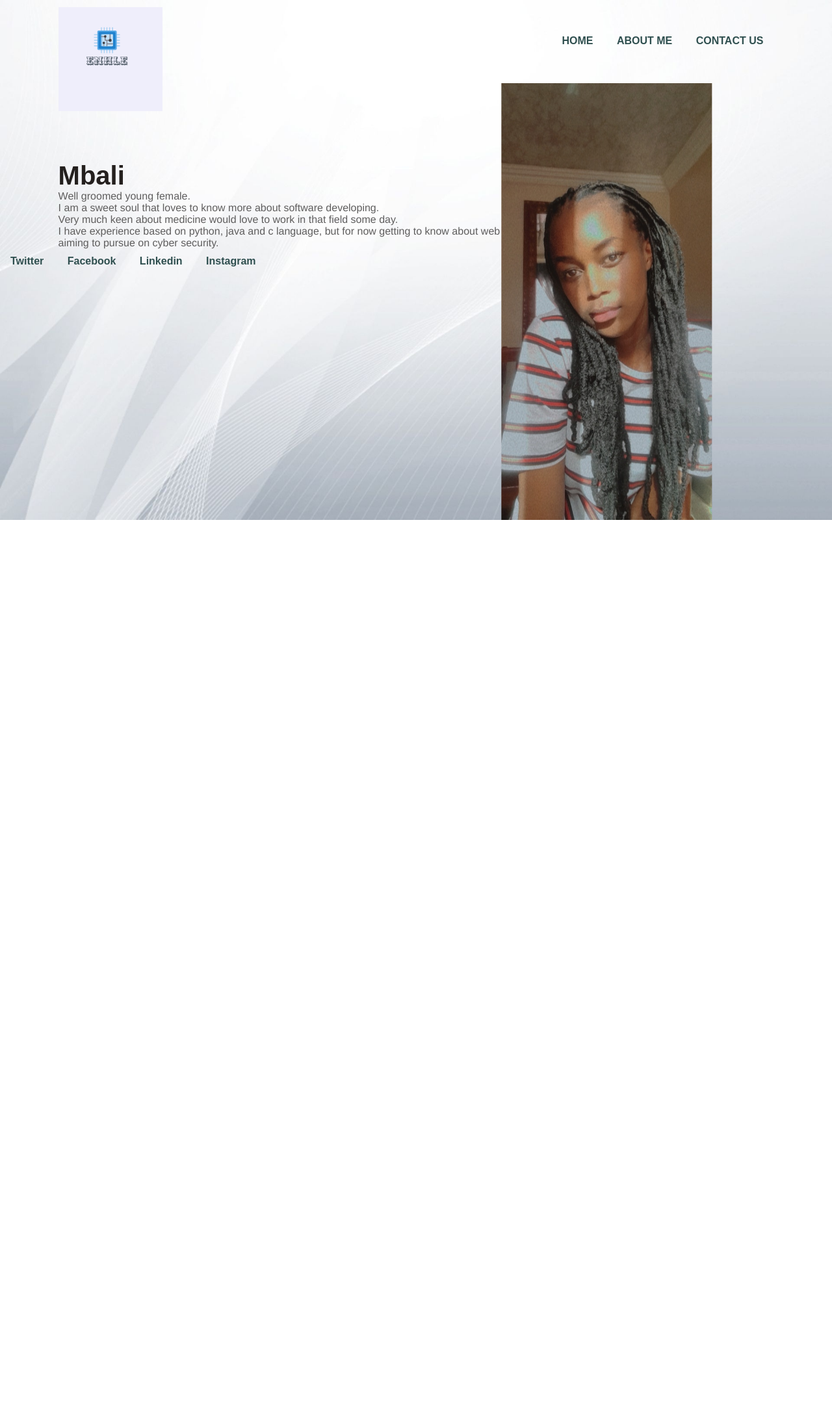
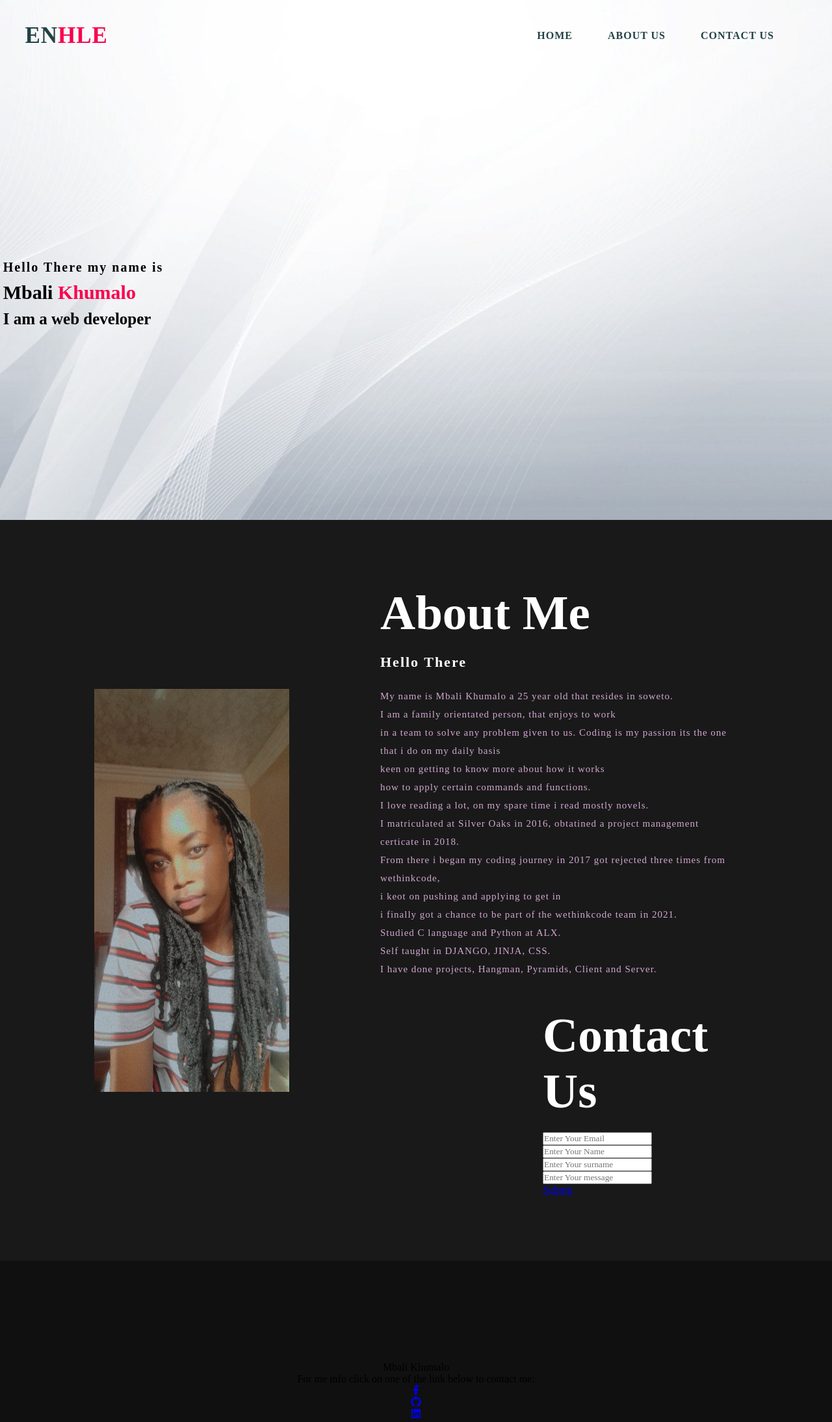
Before and after one commit to Mbaliii/Code_Tribe_Project, a plain HTML site: page Task_1.html in a window 1280 px wide. Shown: the whole page at 65% size. Before the commit the page ends 800 px from the top, so only its background shows below. Drawn offline with Linux system fonts and the light colour scheme; a web font is replaced by a local one.

Commit message:
updated_from_task_1

```diff
--- a/Task_1.html
+++ b/Task_1.html
@@ -1,52 +1,75 @@
 <!DOCTYPE html>
-<html lang="en">
+<html>
 	<head>
-		<title> My Portfolio Page </title>
+		<title>Mbali's Portfolio Web Page</title>
 		<link rel="stylesheet" href="style.css">
-<style>
-h1 {
-	color: rgb(94, 93, 93);
-	text-align:  bottom left;
-}
-p {
-    color:rgb(94, 93, 93);
-    text-align: left;
-	font-family: Helvetica, sans-serif;
-}
-</style>
+		<link rel="preconnect" href="https://fonts.gstatic.com">
+		<link href="https://fonts.googleleapis.com/css2?family=Josefin+Sans:ital,wght@0,100;0,200;0,300;0,400;0,500;0,600;0,700;1,100;1,200;1,300;1,400;1,500;1,600;1,700&display=swap"
+			rel="stylesheet">
+
+		<link rel="stylesheet" href="https://cdnjs.cloudflare.com/ajax/libs/font-awesome/6.3.0/css/all.min.css" integrity="sha512-SzlrxWUlpfuzQ+pcUCosxcglQRNAq/DZjVsC0lE40xsADsfeQoEypE+enwcOiGjk/bSuGGKHEyjSoQ1zVisanQ=="
+			crossorigin="anonymous" referrerpolicy="no-referrer" />
 	</head>
+
+
 	<body>
-		<div class="main">
-			<div class="navbar">
-				<img src="pics/281ce47bc5664ce186b93a2dc60b6bab (1).png" class="logo">
+		<div class="hero">
+			<nav>
+				<h2 class="logo">EN<span>HLE</span></h2>
 				<ul>
 					<li><a href="#">HOME</a></li>
-					<li><a href="#">ABOUT ME</a></li>
+					<li><a href="#">ABOUT US</a></li>
 					<li><a href="#">CONTACT US</a></li>
 				</ul>
+			</nav>
+			<div class="content">
+				<h4>Hello There my name is </h4>
+				<h1>Mbali <span>Khumalo</span></h1>
+				<h3>I am a web developer</h3>
+				<div class="newsletter">
+				</div>
+		 	</div>
+		</div>
+		<section class="about">
+			<div class="main">
+				<img src="pics/Snapchat-1212305264.jpg">
+				<div class="about-text">
+					<h2>About me</h2>
+					<h5>Hello There</h5>
+					<p>My name is Mbali Khumalo a 25 year old that resides in soweto.<br>I am a family orientated person, that enjoys to work<br> in a team to solve any problem given to us.
+						Coding is my passion its the one that i do on my daily basis<br> keen on getting to know more about how it works<br> how to apply certain commands and functions.<br>
+						I love reading a lot, on my spare time i read mostly novels.<br>
+						I matriculated at Silver Oaks in 2016, obtatined a project management certicate in 2018.<br>
+						From there i began my coding journey in 2017 got rejected three times from wethinkcode,<br>i keot on pushing and applying to get in<br>
+						i finally got a chance to be part of the wethinkcode team in 2021.<br>
+						Studied C language and Python at ALX.<br> Self taught in DJANGO, JINJA, CSS.<br>
+						I have done projects, Hangman, Pyramids, Client and Server.
+					</p>
+					<luck class="me">
+						<div class="wait">
+							<div class="contact-text">
+							<form>
+								<h2>Contact us</h2>
+								<input type="email" name="email" id="mail" placeholder="Enter Your Email">
+								<input type="name"	name="name"	 id="name" placeholder="Enter Your Name">
+								<input type="surname"	name="surname" id="surname" placeholder="Enter Your surname">
+								<input type="message" name="message" id="message" placeholder="Enter Your message">
+								<a class="button-two" href="#">Submit</a>
+							</form>
+							</div>
+						</div>
+					</luck>
+				</div>
 			</div>
-
-			<div class="info">
-				<h1>Mbali</h1>
-				<p>Well groomed young female. <br> I am a sweet soul that loves to know more about software developing.<br>
-					Very much keen about medicine would love to work in that field some day. <br> I have experience based
-					on python, java and c language, but for now getting to know about web developing, <br> aiming to pursue
-					on cyber security.
-			</p>
-		</div>
-
-		<div>
-			<ol>
-				<li><a href="#">Twitter<br></a></li>
-				<li><a href="#">Facebook<br></a></li>
-				<li><a href="#">Linkedin<br></a></li>
-				<li><a href="#">Instagram</a></li>
-			</ol>
-		</div>
-
-		<div class="image">
-			<img src="pics/Snapchat-1212305264.jpg" class="girl">
-		</div>
-		</div>
+		</section>
+		<footer>
+			<p>Mbali Khumalo</p>
+			<p>For me info click on one of the link below to contact me:</p>
+			<div class="social"></div>
+			<a href="#"><i class="fab fa-facebook-f"></i></a>
+			<!-- <a href="https://www.instagram.com/mbar_lee/"><i class="fab fa-instagram"></i></a> -->
+			<a href="https://github.com/Mbali-Khumalo?tab=repositories"><i class="fab fa-github"></i></a>
+			<a href="https://www.linkedin.com/in/mbali-khumalo-34199a16a/"><i class="fab fa-linkedin"></i></a>
+		</footer>
 	</body>
 </html>
--- a/style.css
+++ b/style.css
@@ -1,107 +1,253 @@
 *{
-    margin: 0;
-    padding: 0;
+	padding: 0;
+	margin: 0;
+	font-family: 'Josefin Sans-serif';
+	box-sizing: border-box;
+}
+
+.hero{
+	height: 100vh;
+	width: 100%;
+	background-image: url(pics/bg.jpg);
+	background-size: cover;
+	background-position: center;
+}
+nav{
+	display: flex;
+	align-items: center;
+	justify-content: space-between;
+	padding-top: 35px;
+	padding-left: 3%;
+	padding-right: 5%;
+}
+
+.logo{
+	color: rgb(34, 65, 70);
+	font-size: 35px;
+	letter-spacing: 1px;
+	cursor: pointer;
+}
+
+span{
+	color: #f9004d;
+}
+
+nav ul li{
+	list-style-type: none;
+	display: inline-block;
+	letter-spacing: 1px;
+	padding: 10px 25px;
+}
+nav ul li a{
+	color: rgba(34, 65, 70);
+	text-decoration: none;
+	font-weight: bold;
+	text-transform: capitalize;
+}
+
+nav ul li a:hover{
+	color: #f9004d;
+	transition: .7s;
+}
+.btn{
+	background-color: rgb(34, 65, 70);
+	color: rgb(255, 255, 255);
+	text-decoration: none;
+	border: 2px solid transparent;
+	font-weight: bold;
+	padding: 10px 25px;
+	border-radius: 30px;
+	transition: transform .4s;
+}
+.btn:hover{
+	transform: scale(1.2);
+}
+
+.content{
+	position: absolute;
+	top: 50%;
+	left: 10%;
+	transform: translate(-50%);
+}
+
+h1{
+	color: rgb(0, 0, 0);
+	margin: 10px 0px 10px;
+	font-size: 30px;
+}
+
+h3{
+	color: rgb(0, 0, 0);
+	font-size: 25px;
+	margin-top: 10px;
+}
+
+h4{
+	color: rgb(0, 0, 0);
+	letter-spacing: 2px;
+	font-size: 20px;
+}
+
+.about{
+	width: 100%;
+	padding: 100px 0px;
+	background-color: #191919;
+}
+
+.about img{
+	height: auto;
+	width: 300px;
+}
+.about-text{
+	width: 550px;
 }
 
 .main{
-    width: 100%;
-    background: url(pics/bg.jpg);
-    background-position: center;
-    background-size: cover;
-    height: 100vh;
-    position: relative;
-    font-family: sans-serif;
+	width: 1130px;
+	max-width: 95%;
+	margin: 0 auto;
+	display: flex;
+	align-items: center;
+	justify-content: space-around;
+
 }
 
-.navbar{
-    width: 86%;
-    display: flex;
-    margin: auto;
-    padding: auto;
-    align-items: center;
-    justify-content: space-between;
+.about-text h2{
+	color: white;
+	font-size: 75px;
+	text-transform: capitalize;
+	margin-bottom: 20px;
 }
 
-.navbar .logo{
-    width: 160px;
-    cursor: pointer;
-    margin-top: 1%;
-    margin-left: 0%
+.about-text h5{
+	color: white;
+	letter-spacing: 2px;
+	font-size: 22px;
+	margin-bottom: 25px;
+	text-transform: capitalize;
+}
+.about-text p{
+	color: #fcfc;
+	letter-spacing: 1px;
+	line-height: 28px;
+	font-size: 15px;
+	margin-bottom: 45px;
 }
 
-ul{
-    margin-top: -4%;
+.contact-me{
+	width: 100%;
+	height: 290px;
+	background: #191919;
+	display: flex;
+	align-items: center;
+	flex-direction: column;
+	justify-content: center;
+}
+.contact-me p{
+	color: white;
+	font-size: 30px;
+	font-weight: bold;
+	margin-bottom: 25px;
 }
 
-ul li{
-    list-style:none;
-    display: inline-block;
-    padding: 10px 16px;
+.contact-me .button-two{
+	background-color: #f9004d;
+	color: white;
+	text-decoration: none;
+	border: 2px solid transparent;
+	font-weight: bold;
+	padding: 13px 30px;
+	border-radius: 30px;
+	transition: .7s;
+}
+.contact-me .button-two:hover{
+	background-color: transparent;
+	border: 2px solid #f9004d;
+	cursor: pointer;
 }
 
-ul li a{
-    font-size: 16px;
-    font-weight: bold;
-    text-decoration: none;
-    color: darkslategray;
-    margin-top: -3%;
-    transition: .4s ease;
+footer{
+	position: relative;
+	width: 100%;
+	height: 400px;
+	background: #101010;
+	display: flex;
+	flex-direction: column;
+	align-items: center;
+	justify-content: center;
+}
+.footer p:nth-child(1){
+	font-size: 30px;
+	color: antiquewhite;
+	margin-top: 20px;
+	font-weight: bold;
+
 }
 
-ul li a:hover{
-    color:rgba(111, 194, 214, 0.938);
+.footer p:nth-child(2){
+	color:rgb(255, 255, 255);
+	font-size: 17px;
+	width: 500px;
+	text-align: center;
+	line-height: 26px;
+}
+.social{
+	display: flex;
 }
 
-.info{
-    margin-left: 7%;
-    margin-top: 6%;
+.social a{
+	width: 45px;
+	height: 45px;
+	display: flex;
+	align-items: center;
+	justify-content: center;
+	background: #f9004d;
+	border-radius: 50%;
+	margin: 22px 10px;
+	color: antiquewhite;
+	text-decoration: none;
+	font-size: 20px;
+}
+.sociala:hover{
+	transform: scale(1.3);
+	transition: .3s;
 }
 
-.info h1{
-    font-size: 40px;
-    color: rgba(36,32,30)
+.me{
+	width: 100%;
+	padding: 100px 0px;
+	background-color: #191919;
+}
+.me-text{
+    width: 550px;
 }
 
-ol{
-    margin-bottom: -4%;
+.wait{
+	width: 1130px;
+	max-width: 95%;
+	margin: 0 auto;
+	display: flex;
+	align-items: center;
+	justify-content: space-around;
+
 }
-
-ol li{
-    list-style:none;
+.wait form{
+    width: 50px;
+    max-width: 100%;
+    position: relative;
+}
+.wait form input:first-child{
     display: inline-block;
-    padding: 10px 16px;
+    width: 100%;
+    padding: 14px 130px 14px 15px;
+    border: 2px solid #f9004d;
+    outline: none;
+    border-radius: 30px;
 }
-
-ol li a{
-    font-size: 16px;
-    font-weight: bold;
-    text-decoration: none;
-    color: darkslategray;
-    margin-top: -3%;
-    transition: .4s ease;
+.wait form input:last-child{
+    position: absolute;
+    display: inline-block;
+    outline: none;
+    border: none;
+    padding: 10px 30px;
 }
-
-ol li a:hover{
-    color:rgba(111, 194, 214, 0.938);
-}
-
-.image{
-    width: 30%;
-    height: 60%;
-    position: absolute;
-    right: 100px;
-    bottom: 0;
-}
-
-.image img{
-    position: absolute;
-    height: 140%;
-    left: 40%;
-    transform: translate(-55%);
-    bottom: 0;
-    transition: left 2s ease;
-}
-
-.image:hover .girl{
-    left: 55%;
-}
```
Also changed, not shown: pics/1671445815081.jpg (added).
